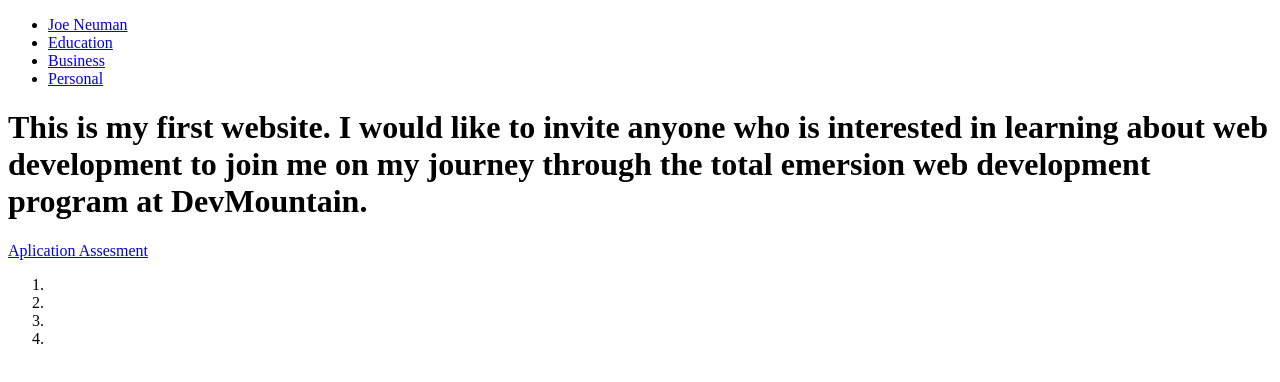
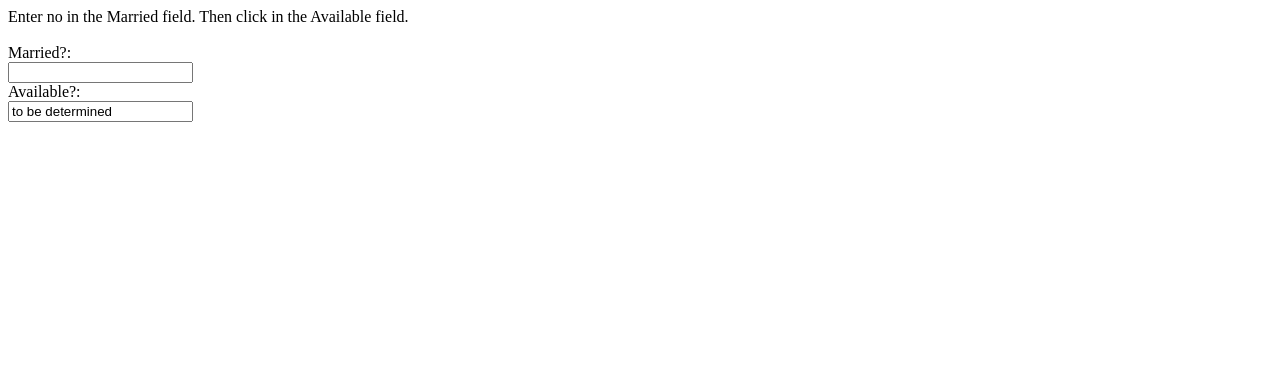
Before and after one commit to joeneuman/joeneuman.github.io, a plain HTML site: page index.html in a window 1280 px wide. Drawn offline with Linux system fonts and the light colour scheme; files that its build step writes are made by us from their sources.

Commit message:
"Before reimage"

```diff
--- a/index.html
+++ b/index.html
@@ -1,33 +1,27 @@
 <!DOCTYPE html>
-<html lang="en">
+<html lang='en'>
 <head>
-	<meta charset="UTF-8">
-	<title>Joe Neuman's Journey into Web Development</title>
-	<meta name="description" content="WHAT IS THIS WEBSITE?">
-	<meta name="author" content="Joe Neuman">
-	<link rel="stylesheet" href="style.css"> </head>
+    <meta charset='UTF-8'>
+    <title>TITILE GOES HERE</title>
+    <meta name='description' content='WHAT IS THIS WEBSITE?'>
+    <meta name='author' content='Joe Neuman'>
+    <link rel='stylesheet' href='styles/main.css'> </head>
 </head>
 <body>
+    Enter no in the Married field. Then click in the Available field.<br><br>
 
-<ul class="navigation">
-  <li><a href="#">Joe Neuman</a></li>
-  <li><a href="#">Education</a></li>
-  <li><a href="#">Business</a></li>
-  <li><a href="#">Personal</a></li>
-</ul>
-<h1>
-This is my first website. I would like to invite anyone who is interested in learning about web development to join me on my journey through the total emersion web development program at DevMountain.
-</h1>
-<p>
-<a href='#'>
- Aplication Assesment
- </a>
- </p>
+Married?:<br>
+<input type="text" id="married" onBlur="fillStatus();"><br>
+Available?:<br>
+<input type="text" id="status" value="to be determined">
 
+<script>
+function fillStatus() {
+  if (document.getElementById("married").value === "no") {
+  document.getElementById("status").value = "Single";
+  }else {
+
+}
+   <script src='scripts/main.js'></script>
 </body>
-</html> <ol>
-  <li></li>
-  <li></li>
-  <li></li>
-  <li></li>
-</ol>
+</html>
```
Also changed, not shown: joe/index.html (+10 -10 lines), joe/joeneuman/images/joe.jpg (renamed from joe/images/joe.jpg), joe/joeneuman/images/levi.jpg (renamed from joe/images/levi.jpg), joe/joeneuman/images/stg.jpg (renamed from joe/images/stg.jpg), joe/joeneuman/scripts/main.js (renamed from joe/scripts/main.js), joe/joeneuman/styles/main.css (renamed from joe/styles/main.css), joe/joeneuman/styles/normalize.css (renamed from joe/styles/normalize.css), 3 other files.
